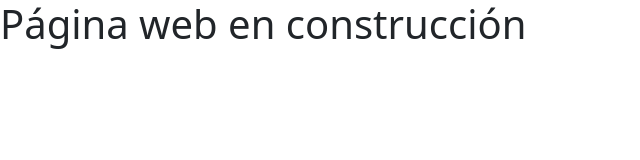
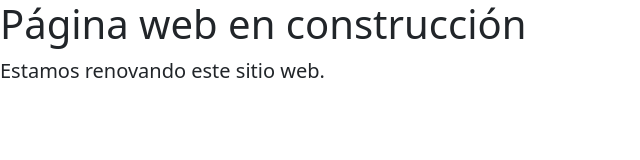
Before and after one commit to scitechperu/scitech.digital, a plain HTML site: page index.html in a window 1280 px wide. Shown: the whole page, without its empty margins (0-640 px from the left). Drawn offline with nearby package versions, Linux system fonts and the light colour scheme.

Commit message:
Update index.html
mensaje de renovación

```diff
--- a/index.html
+++ b/index.html
@@ -12,6 +12,7 @@
   </head>
   <body>
     <h1>Página web en construcción</h1>
+    <p class="lead">Estamos renovando este sitio web.</p>
 
     <!-- Optional JavaScript; choose one of the two! -->
 
```
